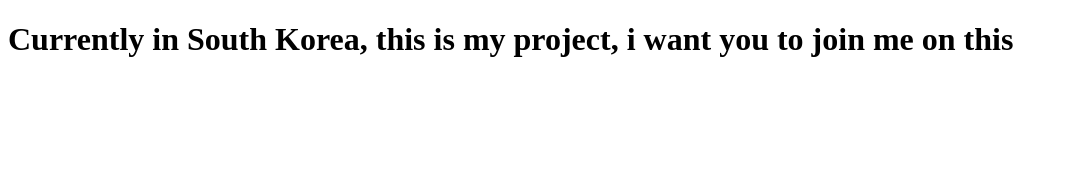
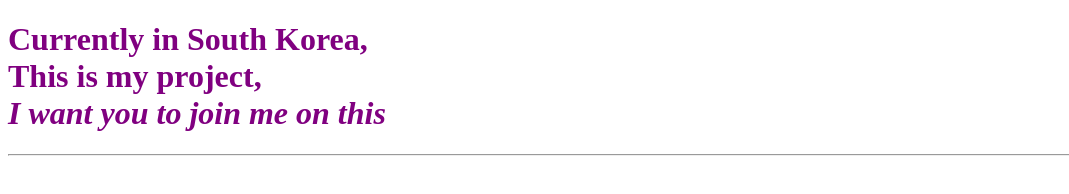
Before and after one commit to raymondseyi/sqicollaboration, a plain HTML site: page index.html in a window 1280 px wide. Shown: the whole page, without its empty margins (0-1069 px from the left). Drawn offline with Linux system fonts and the light colour scheme.

Commit message:
i styled it

```diff
--- a/index.html
+++ b/index.html
@@ -7,6 +7,7 @@
     <title>Document</title>
 </head>
 <body>
-    <h1>Currently in South Korea, this is my project, i want you to join me on this</h1>
+    <h1 style="color:purple ;">Currently in South Korea, <br>This is my project,<br><i>I want you to join me on this</i>  </h1>
+     <hr>
 </body>
 </html>
```
